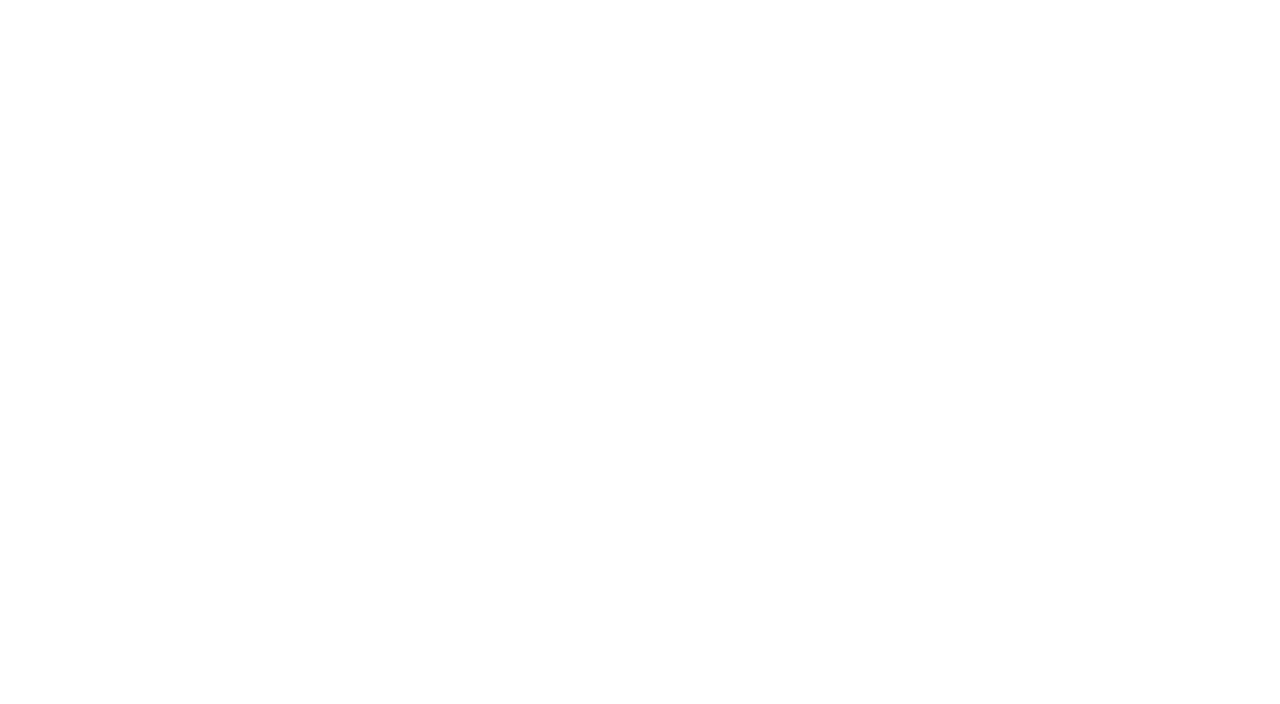
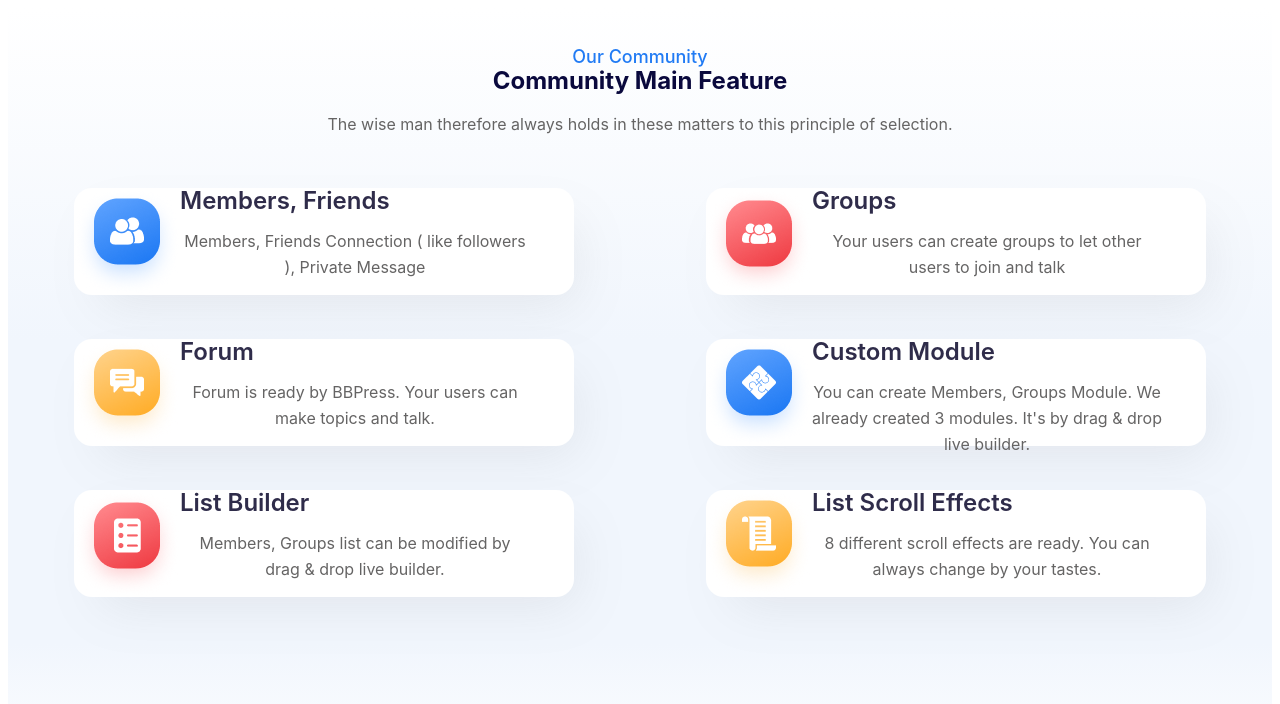
Before and after one commit to Depressores-Grupo08/Grupo08-atividade-semanal-3, a plain HTML site: page index.html in a window 1280 px wide. Drawn offline with Linux system fonts and the light colour scheme.

Commit message:
UpadateComunidade

```diff
--- a/index.css
+++ b/index.css
@@ -0,0 +1,105 @@
+.bodyComunidade{
+    margin: 0px;
+    padding: 0px;
+    height: 100vh;
+    box-sizing: 0;
+    background: linear-gradient(0deg, rgba(241, 246, 253, 0) 1.63%, #F1F6FD 20.5%, #F1F6FD 58.57%, #FFFFFF 100%);
+    font-family: 'Inter';
+}
+.OurCommunity{
+    display: flex;
+    padding-top: 40px;
+    justify-content: center;
+    align-items: center;
+    flex-direction: column;
+}
+.pOur{
+    display: flex;
+    justify-content: center;
+    align-items: center;
+    color: #217BF4;
+    padding: 0px;
+    font-size: 18px;
+    font-weight: 500;
+    line-height: 18px;
+    letter-spacing: 0em;
+    text-align: center;
+}
+
+.h2Comm{
+    display: flex;
+    justify-content: center;
+    color:#0A093D;
+    text-align: center;
+    margin: 0px;
+    padding-bottom: 15px;
+}
+.pTheWise{
+    display: flex;
+    justify-content: center;
+    align-items: center;
+    color: #656464;
+    font-family: 'Inter';
+    font-style: normal;
+    font-weight: 400;
+    font-size: 16px;
+    line-height: 28px;
+    text-align: center;
+    padding-bottom: 50px;
+}
+.containerboxes{
+    display: flex;
+    justify-content: space-around;
+    align-items: center;
+    flex-flow: row wrap;
+}
+.box{
+    display: flex;
+    justify-content: flex-start;
+    align-items: flex-start;
+    width: 500px;
+    height: 180x;
+    background-color: #ffffff;
+    border-radius: 18px;
+    box-shadow: 14px 22px 52px -12px rgba(127, 127, 127, 0.13);
+    margin-bottom: 44px;
+}
+.imgbox{
+    display: flex;
+    justify-content: center;
+    align-items: center;
+}
+.textbox{
+    display: flex;
+    justify-content: flex-start;
+    flex-direction: column;
+    align-items: flex-start;
+    height: 40px;
+    width: 350px;
+}
+h5{
+    color:#2F2C4A;
+    justify-content: flex-start;
+    align-items: flex-start;
+    margin: 0px;
+    padding-bottom: 14px;
+    font-family: 'Inter';
+    font-style: normal;
+    font-weight: 600;
+    font-size: 24px;
+    line-height: 26px;
+}
+p{
+    margin: 0px;
+    padding: 0px;
+    padding-bottom: 15px;
+    display: flex;
+    justify-content: flex-start;
+    align-items: center;
+    color:#656464;
+    font-family: 'Inter';
+    font-size: 16px;
+    font-weight: 400;
+    line-height: 26px;
+    text-align: center;
+}
--- a/index.html
+++ b/index.html
@@ -5,6 +5,7 @@
     <meta http-equiv="X-UA-Compatible" content="IE=edge">
     <meta name="viewport" content="width=device-width, initial-scale=1.0">
     <title>Document</title>
+    <link rel="stylesheet" href="index.css">
 </head>
 <body>
     <section><!--HEAD-->
@@ -19,8 +20,58 @@
     <section><!--AVALIAÇOES-->
 
     </section>
-    <section><!--COMUNIDADE-->
-
+    <section class="bodyComunidade">
+        <div class="OurCommunity">
+            <p class="pOur">Our Community</p>
+            <h2 class="h2Comm">Community Main Feature</h2>
+            <p class="pTheWise">The wise man therefore always holds in these matters to this principle of selection.</p>
+        </div>
+        <div class="containerboxes">
+            <div class="box">
+                <img class="imgbox"src="images/Icon-5.png">
+                <div class="textbox">
+                    <h5>Members, Friends</h5>
+                    <p>Members, Friends Connection ( like followers ), Private Message</p>
+                </div>
+            </div>
+            <div class="box">
+                <img class="imgbox"src="images/Icon-4.png">
+                <div class="textbox">
+                <h5>Groups</h5>
+                <p>Your users can create groups to let other users to join and talk</p>
+                </div>
+            </div>
+            <div class="box">
+                <img class="imgbox"src="images/Icon-3.png">
+                <div class="textbox">
+                    <h5>Forum</h5>
+                    <p>Forum is ready by BBPress. Your users can make topics and talk.</p>
+                </div>
+            </div>
+                <div class="box">
+                    <img class="imgbox"src="images\Icon-2.png">
+                    <div class="textbox">
+                        <h5>Custom Module</h5>
+                        <p>You can create Members, Groups Module. We already created 3 modules. It's by drag & drop live builder.</p>
+                    </div>
+                </div>
+                <div class="box">
+                    <img class="imgbox"src="images\Icon-1.png">
+                    <div class="textbox">
+                        <h5>List Builder</h5>
+                        <p>Members, Groups list can be modified by drag & drop live builder.</p>
+                    </div>
+                </div>
+                <div class="box">
+                    <img class="imgbox"src="images\Icon.png">
+                    <div class="textbox">
+                        <h5>List Scroll Effects</h5>
+                        <p>8 different scroll effects are ready.
+                            You can always change by your tastes.</p>
+                    </div>
+                </div>
+        </div>
+        </div>
     </section>
     <section><!--MEMBROS-->
 
```
